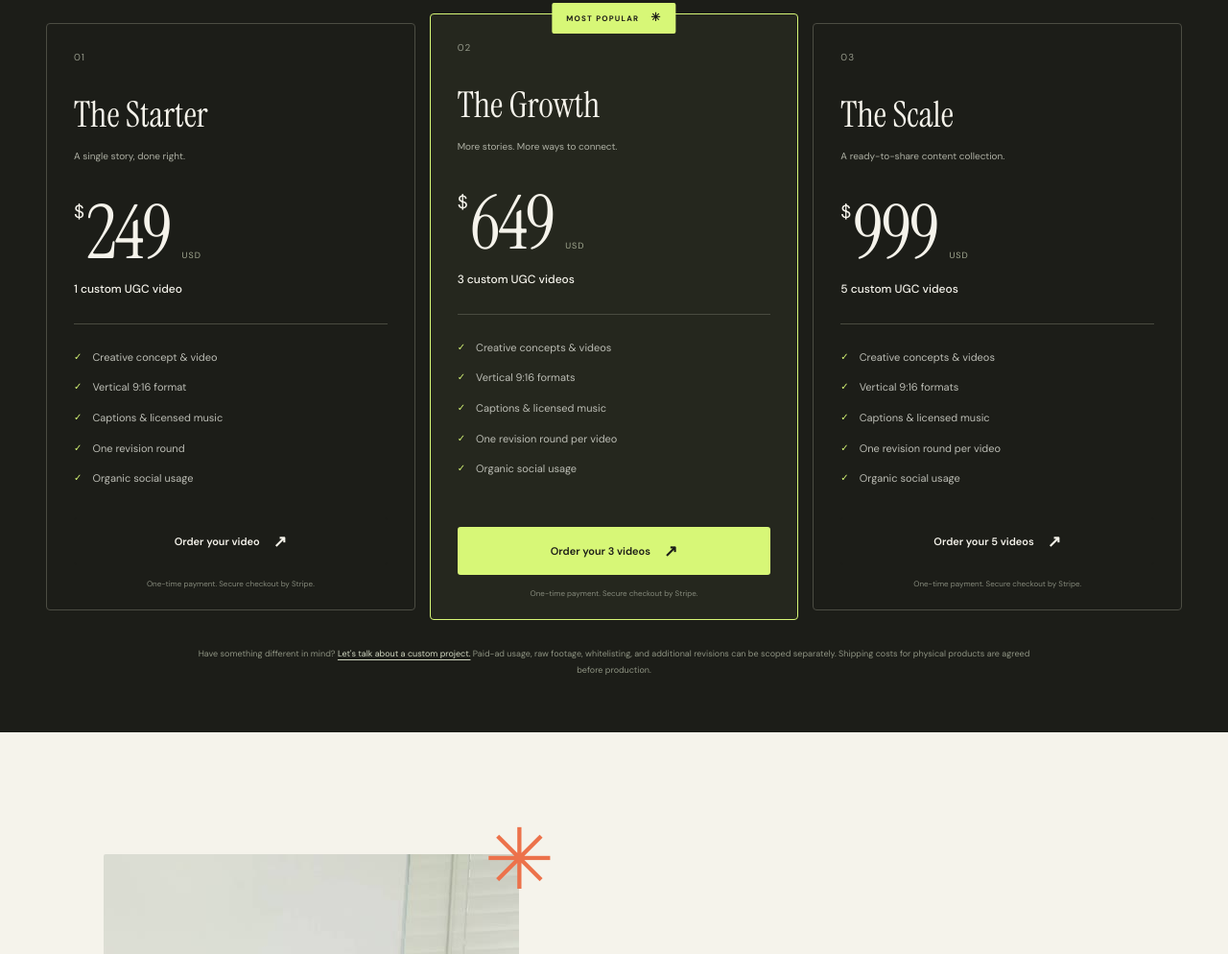
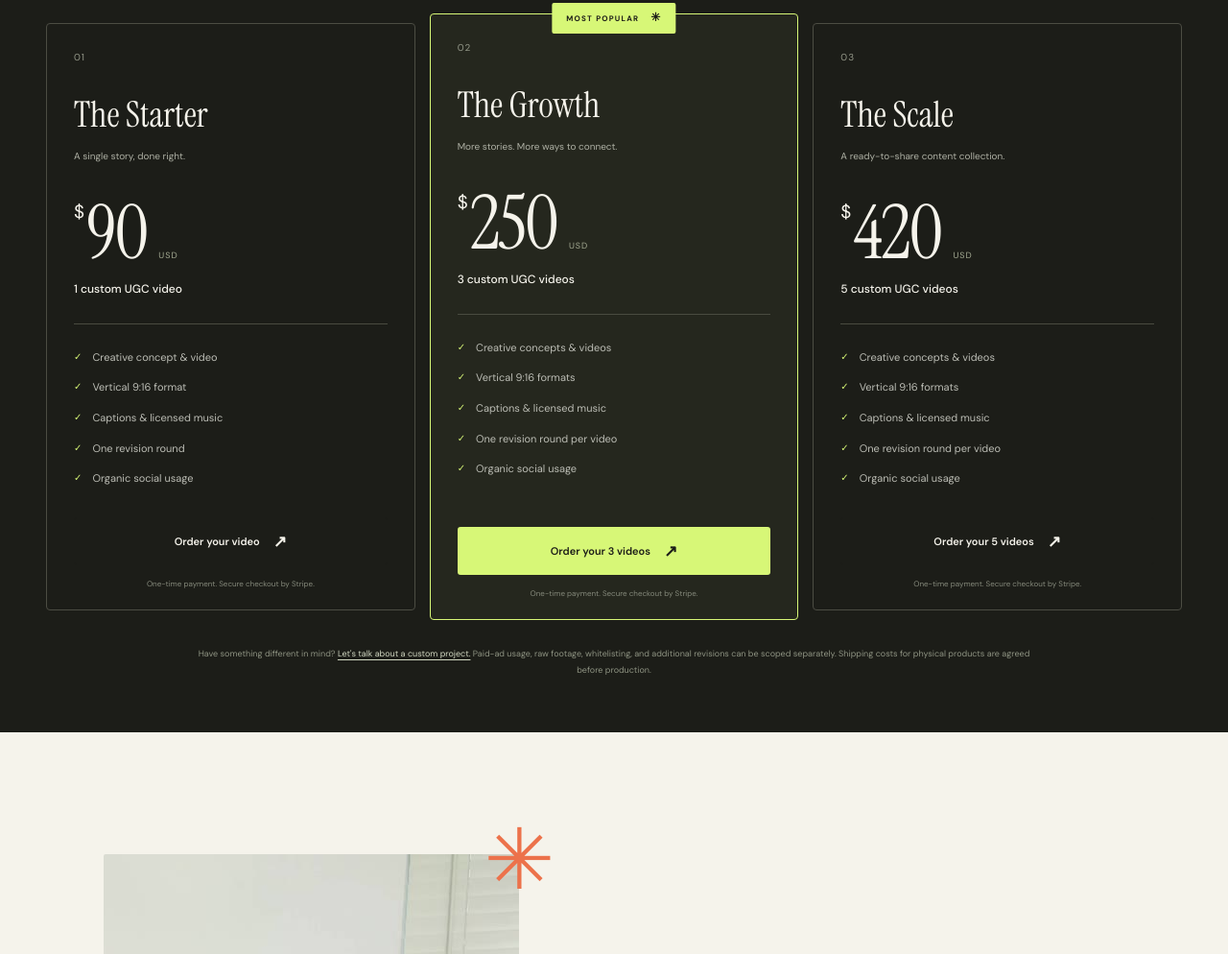
Before and after one commit to Plugin-factory-fl/alexugc_website, a plain HTML site: page index.html in a window 1280 px wide. Shown: the part 3166-4160 px from the top of the page at 96% size. Drawn offline with Linux system fonts and the light colour scheme.

Commit message:
Update UGC package prices

```diff
--- a/index.html
+++ b/index.html
@@ -19,7 +19,7 @@
   <link rel="stylesheet" href="styles.css">
   <script>document.documentElement.classList.add("js")</script>
   <script defer src="script.js"></script>
-  <script type="application/ld+json">{"@context":"https://schema.org","@type":"ProfessionalService","name":"Alex Miller UGC","url":"https://plugin-factory-fl.github.io/alexugc_website/","description":"Short-form UGC video creation for brands.","founder":{"@type":"Person","name":"Alexander Miller","sameAs":["https://instagram.com/alex_ugc_pro","https://www.tiktok.com/@alexandermusic.ugc","https://www.upwork.com/freelancers/~016b02dd1d55bd058?mp_source=share","https://www.fiverr.com/s/lrvbkwe"]},"areaServed":"Worldwide","priceRange":"$249-$999"}</script>
+  <script type="application/ld+json">{"@context":"https://schema.org","@type":"ProfessionalService","name":"Alex Miller UGC","url":"https://plugin-factory-fl.github.io/alexugc_website/","description":"Short-form UGC video creation for brands.","founder":{"@type":"Person","name":"Alexander Miller","sameAs":["https://instagram.com/alex_ugc_pro","https://www.tiktok.com/@alexandermusic.ugc","https://www.upwork.com/freelancers/~016b02dd1d55bd058?mp_source=share","https://www.fiverr.com/s/lrvbkwe"]},"areaServed":"Worldwide","priceRange":"$90-$420"}</script>
 </head>
 <body>
   <a class="skip" href="#main">Skip to content</a>
@@ -74,9 +74,9 @@
     <section class="packages-section" id="packages" aria-labelledby="packages-title">
       <div class="shell"><div class="packages-heading reveal"><span class="kicker light">03 <span>/ CONTENT PACKAGES</span></span><h2 id="packages-title">Less back-and-forth.<br><em>More creating.</em></h2><p>Choose your starting point. Every package includes the essentials to bring your idea to life.</p></div>
         <div class="pricing-grid">
-          <article class="price-card reveal"><span class="price-number">01</span><h3>The Starter</h3><p class="price-description">A single story, done right.</p><div class="price"><span>$</span>249<span class="currency">USD</span></div><span class="deliverable">1 custom UGC video</span><ul><li>Creative concept & video</li><li>Vertical 9:16 format</li><li>Captions & licensed music</li><li>One revision round</li><li>Organic social usage</li></ul><a class="button button-outline" href="https://buy.stripe.com/00w7sDgMX8ms3460v42Nq0q" target="_blank" rel="noopener noreferrer">Order your video <span aria-hidden="true">↗</span></a><span class="checkout-note">One-time payment. Secure checkout by Stripe.</span></article>
-          <article class="price-card featured reveal"><span class="popular">MOST POPULAR <span aria-hidden="true">✳</span></span><span class="price-number">02</span><h3>The Growth</h3><p class="price-description">More stories. More ways to connect.</p><div class="price"><span>$</span>649<span class="currency">USD</span></div><span class="deliverable">3 custom UGC videos</span><ul><li>Creative concepts & videos</li><li>Vertical 9:16 formats</li><li>Captions & licensed music</li><li>One revision round per video</li><li>Organic social usage</li></ul><a class="button button-accent" href="https://buy.stripe.com/dRm28jaoz5agcEG7Xw2Nq0r" target="_blank" rel="noopener noreferrer">Order your 3 videos <span aria-hidden="true">↗</span></a><span class="checkout-note">One-time payment. Secure checkout by Stripe.</span></article>
-          <article class="price-card reveal"><span class="price-number">03</span><h3>The Scale</h3><p class="price-description">A ready-to-share content collection.</p><div class="price"><span>$</span>999<span class="currency">USD</span></div><span class="deliverable">5 custom UGC videos</span><ul><li>Creative concepts & videos</li><li>Vertical 9:16 formats</li><li>Captions & licensed music</li><li>One revision round per video</li><li>Organic social usage</li></ul><a class="button button-outline" href="https://buy.stripe.com/7sY6ozgMX8ms48adhQ2Nq0s" target="_blank" rel="noopener noreferrer">Order your 5 videos <span aria-hidden="true">↗</span></a><span class="checkout-note">One-time payment. Secure checkout by Stripe.</span></article>
+          <article class="price-card reveal"><span class="price-number">01</span><h3>The Starter</h3><p class="price-description">A single story, done right.</p><div class="price"><span>$</span>90<span class="currency">USD</span></div><span class="deliverable">1 custom UGC video</span><ul><li>Creative concept & video</li><li>Vertical 9:16 format</li><li>Captions & licensed music</li><li>One revision round</li><li>Organic social usage</li></ul><a class="button button-outline" href="https://buy.stripe.com/5kQ8wHfIT46ceMOgu22Nq0t" target="_blank" rel="noopener noreferrer">Order your video <span aria-hidden="true">↗</span></a><span class="checkout-note">One-time payment. Secure checkout by Stripe.</span></article>
+          <article class="price-card featured reveal"><span class="popular">MOST POPULAR <span aria-hidden="true">✳</span></span><span class="price-number">02</span><h3>The Growth</h3><p class="price-description">More stories. More ways to connect.</p><div class="price"><span>$</span>250<span class="currency">USD</span></div><span class="deliverable">3 custom UGC videos</span><ul><li>Creative concepts & videos</li><li>Vertical 9:16 formats</li><li>Captions & licensed music</li><li>One revision round per video</li><li>Organic social usage</li></ul><a class="button button-accent" href="https://buy.stripe.com/28E4grdAL3285ce6Ts2Nq0u" target="_blank" rel="noopener noreferrer">Order your 3 videos <span aria-hidden="true">↗</span></a><span class="checkout-note">One-time payment. Secure checkout by Stripe.</span></article>
+          <article class="price-card reveal"><span class="price-number">03</span><h3>The Scale</h3><p class="price-description">A ready-to-share content collection.</p><div class="price"><span>$</span>420<span class="currency">USD</span></div><span class="deliverable">5 custom UGC videos</span><ul><li>Creative concepts & videos</li><li>Vertical 9:16 formats</li><li>Captions & licensed music</li><li>One revision round per video</li><li>Organic social usage</li></ul><a class="button button-outline" href="https://buy.stripe.com/bJe4graoz8ms48a6Ts2Nq0v" target="_blank" rel="noopener noreferrer">Order your 5 videos <span aria-hidden="true">↗</span></a><span class="checkout-note">One-time payment. Secure checkout by Stripe.</span></article>
         </div>
         <p class="package-fineprint reveal">Have something different in mind? <a href="#brief">Let's talk about a custom project.</a> Paid-ad usage, raw footage, whitelisting, and additional revisions can be scoped separately. Shipping costs for physical products are agreed before production.</p>
       </div>
```
Also changed, not shown: README.md.
